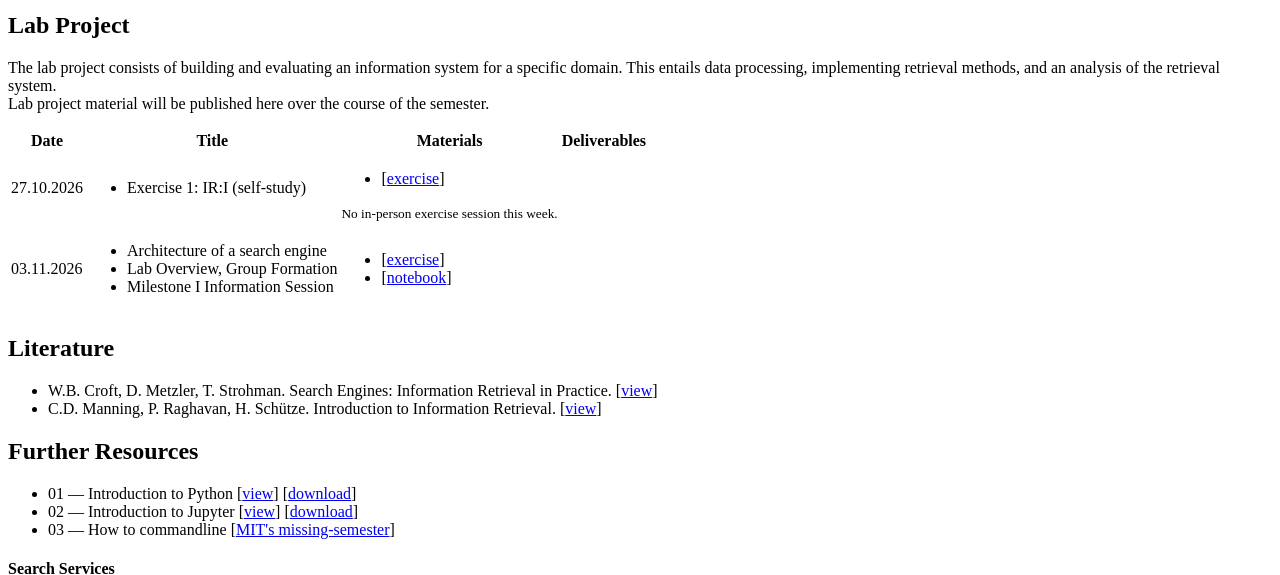
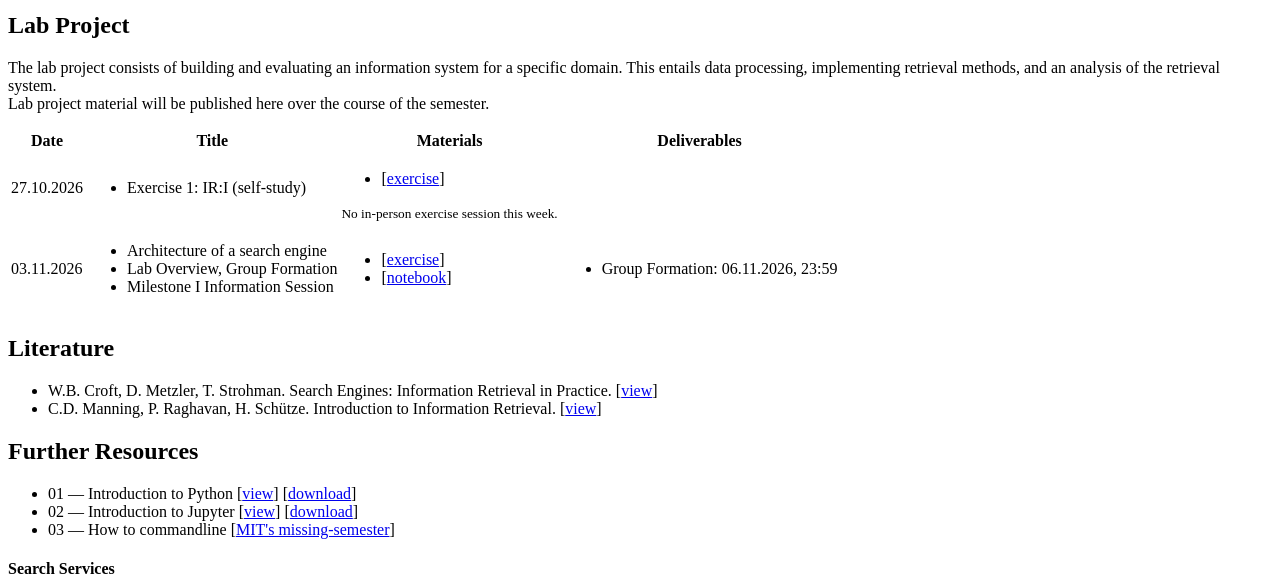
Before and after one commit to temir-org/temir-org.github.io, a Jekyll site: the page built from teaching/information-retrieval-ws26/information-retrieval-ws26.html, in a window 1280 px wide and 900 px high, scrolled down 3385 px, cut to the strip 0-575 px from the top of the window. Built offline with Jekyll 4.4.1, drawn with Linux system fonts in a browser that asks for light colours; a script that is not in the unit is left out.

Commit message:
feat: Add deliverable (group)

```diff
--- a/teaching/information-retrieval-ws26/_includes/sessions.html
+++ b/teaching/information-retrieval-ws26/_includes/sessions.html
@@ -36,7 +36,9 @@
         <!-- <li>[<a href="https://youtu.be/A_2JPgdqKuY?si=U43h6-5liS7s0muP">videos 4 - 6</a>]</li> -->
         <li>[<a href="https://github.com/tira-io/teaching-ir-with-shared-tasks/blob/main/tutorials/tutorial-ir-datasets.ipynb">notebook</a>]</li>
       </ul></td>
-      <td></td>
+      <td><ul class="uk-list">
+        <li><span class="uk-text-success">Group Formation: 06.11.2026, 23:59</span></li>
+      </ul></td>
     </tr>
     <!-- <tr>
       <td>11.11.2025</td>
```
